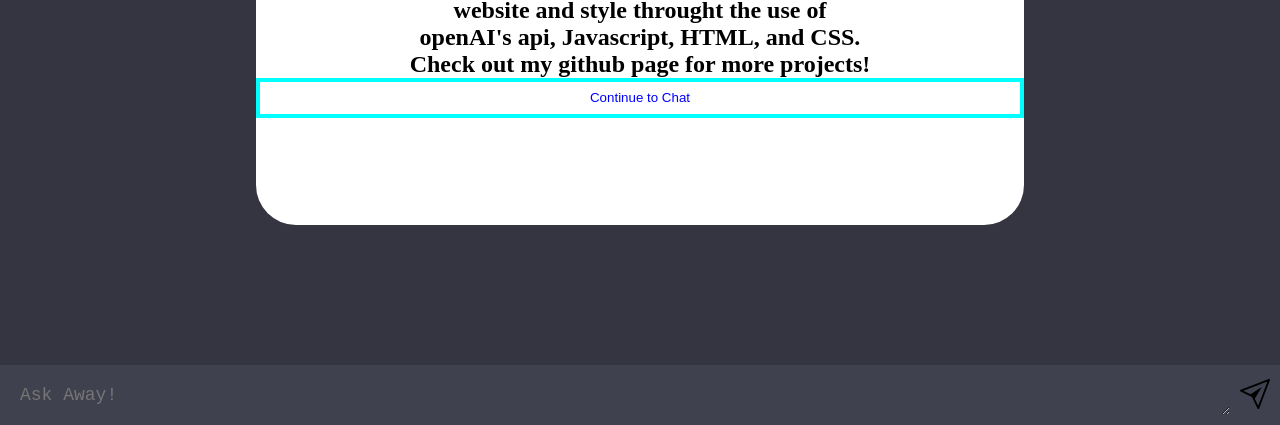
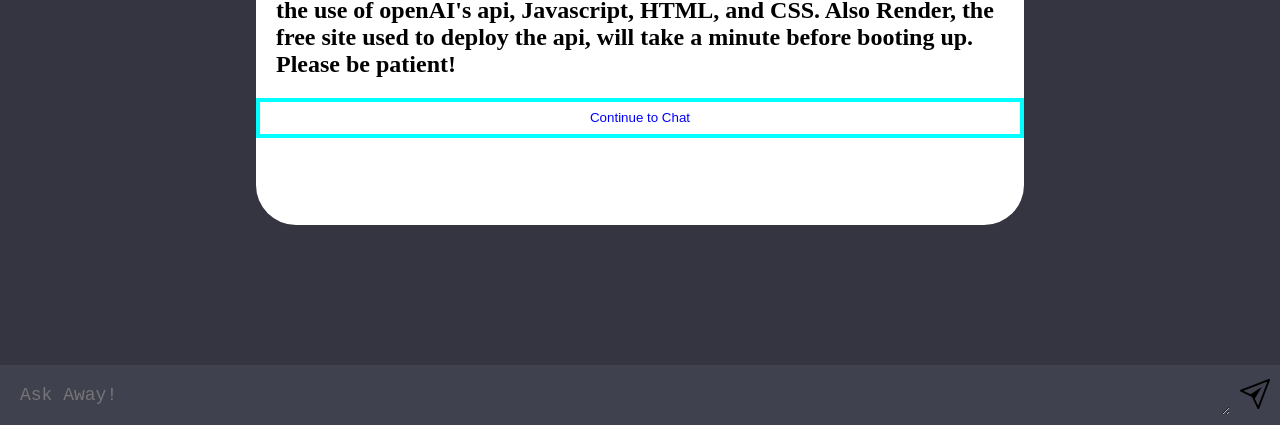
Before and after one commit to shimupan/CloneGPT, a website built with Vite: page client/index.html in a window 1280 px wide. Shown: the part 375-800 px from the top of the page. Built offline with nearby package versions, Linux system fonts and the light colour scheme.

Commit message:
updated routes

```diff
--- a/client/index.html
+++ b/client/index.html
@@ -18,10 +18,10 @@
 
       <div id="welcome">
         <h1>Hello!</h1>
-        <h2>This is a project that mimicks Chat-GPT's</h2>
-        <h2>website and style throught the use of</h2>
-        <h2>openAI's api, Javascript, HTML, and CSS.</h2>
-        <h2>Check out my github page for more projects!</h2>
+        <h2 id="text">
+          This is a project that mimicks Chat-GPT's website and style throught the use of openAI's api, Javascript, HTML, and CSS.
+          Also Render, the free site used to deploy the api, will take a minute before booting up. Please be patient!
+        </h2>
         <button class="start" onclick="hide_welcome()">Continue to Chat</button>
       </div>
 
--- a/client/main.js
+++ b/client/main.js
@@ -70,7 +70,7 @@ const handle_submission = async (e) => {
     }, 300)
 
     // recieve response from api
-    const GPT_response = await fetch('http://localhost:5000',{
+    const GPT_response = await fetch('https://gpt-30fg.onrender.com',{
         method: 'POST',
         headers: {
           'Content-Type': 'application/json'
--- a/client/style.css
+++ b/client/style.css
@@ -45,7 +45,11 @@ body {
   justify-content: center;
 }
 
-#welcome button {
+#welcome #text{
+  padding: 20px;
+}
+
+#welcome .start {
   width: 100%;
   height: 10%;
 
```
